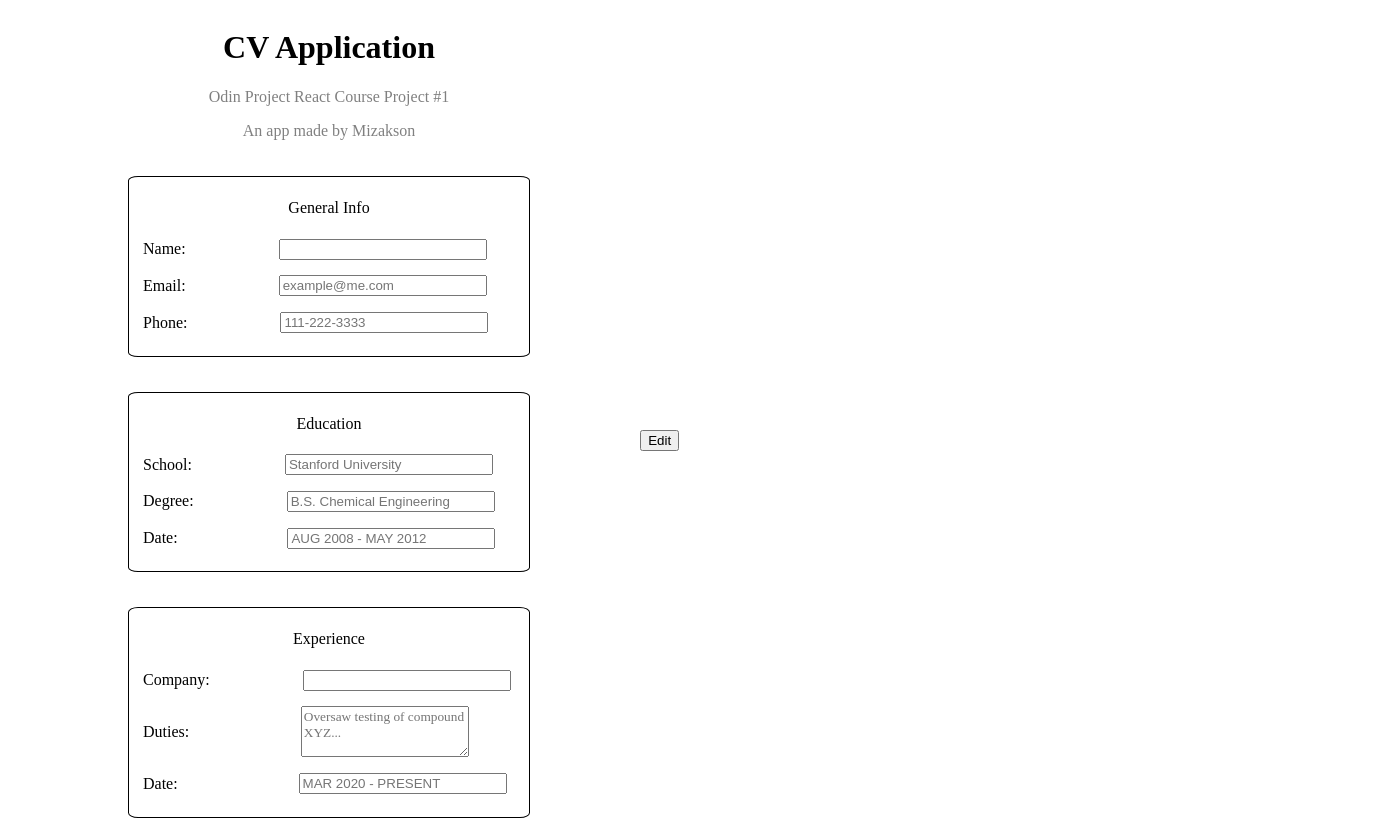
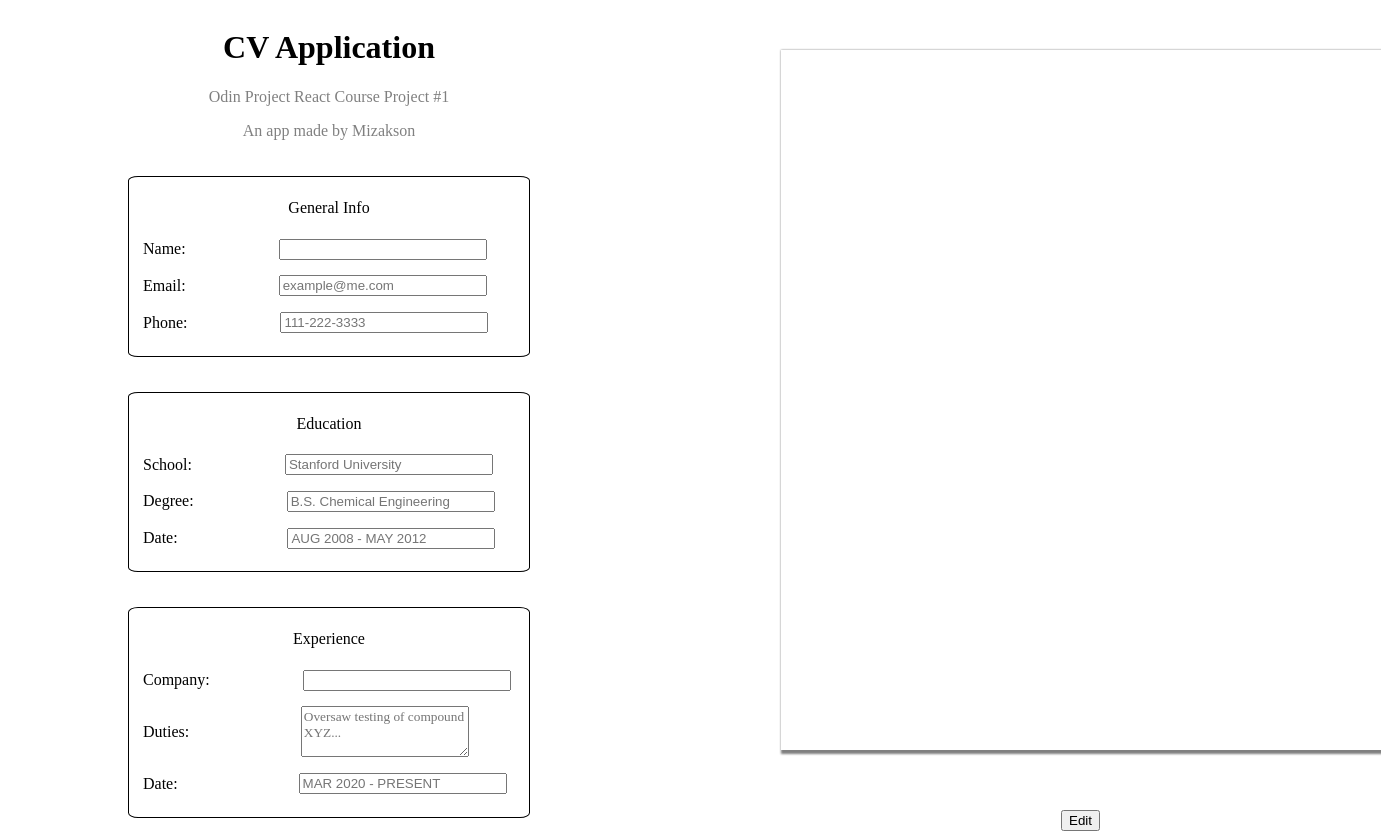
Before and after one commit to Mizakson/cv-application, a React (Vite) app: page / in a window 1280 px wide. Shown: the top 833 px of the page, 1381 px wide, since content can reach past the window. Built offline with nearby package versions, Linux system fonts and the light colour scheme.

Commit message:
Other cluster commit
Edit commit history later

```diff
--- a/src/App.jsx
+++ b/src/App.jsx
@@ -4,6 +4,7 @@ import './styles/index.css'
 import Header from "./components/Header.jsx";
 import { Form } from './components/Form.jsx';
 import { Cv } from './components/Cv.jsx';
+import { getFormData } from './components/Data.js';
 
 function App() {
   // const [count, setCount] = useState(0)
--- a/src/components/Cv.jsx
+++ b/src/components/Cv.jsx
@@ -5,8 +5,9 @@ export function Cv() {
 
     return (
         <div className="cv-display">
-            <div id="rendered-cv"></div>
-            <button>Edit</button>
+            <div id="paper">
+            </div>
+            <button id="edit">Edit</button>
         </div>
     )
 
--- a/src/styles/index.css
+++ b/src/styles/index.css
@@ -117,3 +117,10 @@ fieldset {
 .blocker {
     display: none;
 }
+
+#paper {
+    width: 600px;
+    height: 700px;
+    box-shadow: 2px 2px 2px 2px gray;
+    margin-bottom: 10%;
+}
```
